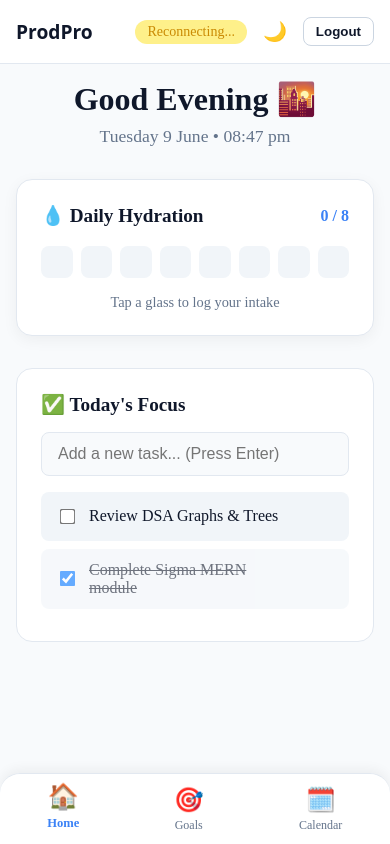
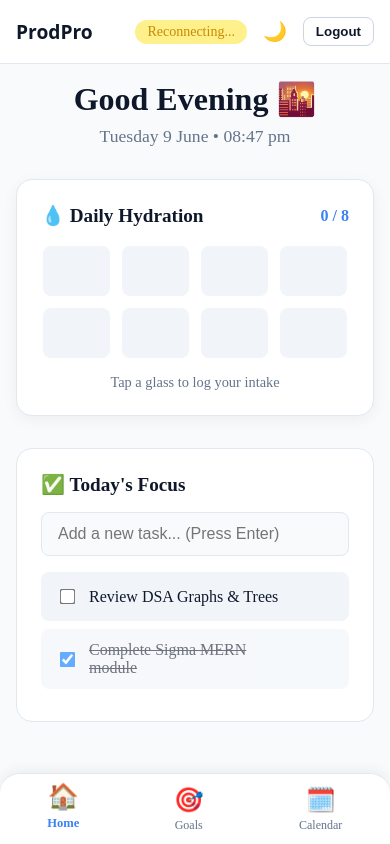
Before and after one commit to chiranjeev2/productivity-pwa, a React (Vite) app in the folder frontend/: page / in a window 390 px wide. Built offline with nearby package versions, Linux system fonts and the light colour scheme; no server answers; sample sign-in values are in the browser's storage.

Commit message:
Fix mobile responsive water tracker styling

```diff
--- a/frontend/src/pages/Home.css
+++ b/frontend/src/pages/Home.css
@@ -22,7 +22,7 @@
   cursor: pointer;
 }
 
-/* The subtle hover lift effect */
+/* Subtle hover lift effect */
 .task-item:hover {
   transform: translateY(-2px);
   box-shadow: 0 4px 12px rgba(0, 0, 0, 0.1);
@@ -46,3 +46,18 @@
 .delete-btn:hover {
   transform: scale(1.2);
 }
+
+/* 📱 MOBILE SQUISH FIX FOR WATER CUBS */
+@media (max-width: 480px) {
+  .water-grid {
+    flex-wrap: wrap; /* Allows icons to drop to a second line */
+    justify-content: center !important;
+    gap: 12px !important; /* Spreading them out cleanly */
+  }
+
+  .water-cube-btn {
+    flex: none !important;
+    width: calc(25% - 10px) !important; /* Perfect 4x2 layout on phones */
+    height: 50px !important;
+  }
+}
--- a/frontend/src/pages/Home.jsx
+++ b/frontend/src/pages/Home.jsx
@@ -1,36 +1,31 @@
 import React, { useState, useEffect } from 'react';
 import { useTheme } from '../context/ThemeContext';
-import './Home.css'; // Connects the new hover effects!
+import './Home.css';
 
 const Home = () => {
   const { isDarkMode } = useTheme();
 
-  // State for the Clock and Water Tracker
   const [time, setTime] = useState(new Date());
   const [waterGlasses, setWaterGlasses] = useState(0);
   const DAILY_GOAL = 8;
 
-  // State for Tasks (Temporary UI state)
   const [tasks, setTasks] = useState([
     { id: 1, text: 'Review DSA Graphs & Trees', completed: false },
     { id: 2, text: 'Complete Sigma MERN module', completed: true }
   ]);
   const [newTaskText, setNewTaskText] = useState('');
 
-  // 1. Live Clock Effect
   useEffect(() => {
     const timer = setInterval(() => setTime(new Date()), 1000);
     return () => clearInterval(timer);
   }, []);
 
-  // 2. Dynamic Greeting Logic
   const hour = time.getHours();
   let greeting = 'Good Night 🌙';
   if (hour >= 5 && hour < 12) greeting = 'Good Morning ☀️';
   else if (hour >= 12 && hour < 17) greeting = 'Good Afternoon 🌤️';
   else if (hour >= 17 && hour < 21) greeting = 'Good Evening 🌇';
 
-  // 3. Theme Colors
   const textColor = isDarkMode ? '#f8fafc' : '#0f172a';
   const cardBg = isDarkMode ? '#1e293b' : '#ffffff';
   const borderColor = isDarkMode ? '#334155' : '#e2e8f0';
@@ -38,7 +33,7 @@ const Home = () => {
   return (
     <div style={{ color: textColor, maxWidth: '600px', margin: '0 auto' }}>
 
-      {/* 🔴 DYNAMIC HEADER */}
+      {/* DYNAMIC HEADER */}
       <div style={{ marginBottom: '2rem', textAlign: 'center' }}>
         <h1 style={{ fontSize: '2rem', margin: '0 0 0.5rem 0', fontWeight: '800' }}>
           {greeting}
@@ -48,7 +43,7 @@ const Home = () => {
         </p>
       </div>
 
-      {/* 🔴 HYDRATION WIDGET */}
+      {/* HYDRATION WIDGET */}
       <div style={{
         background: cardBg,
         padding: '1.5rem',
@@ -64,11 +59,13 @@ const Home = () => {
           </span>
         </h3>
 
-        <div style={{ display: 'flex', justifyContent: 'space-between', gap: '8px' }}>
+        {/* Added className="water-grid" here */}
+        <div className="water-grid" style={{ display: 'flex', justifyContent: 'space-between', gap: '8px' }}>
           {[...Array(DAILY_GOAL)].map((_, index) => (
             <button
               key={index}
               onClick={() => setWaterGlasses(index + 1)}
+              className="water-cube-btn" // Added class here
               style={{
                 flex: 1,
                 aspectRatio: '1',
@@ -93,7 +90,7 @@ const Home = () => {
         </p>
       </div>
 
-      {/* 🔴 TODAY'S TASKS UI */}
+      {/* TODAY'S TASKS UI */}
       <div style={{
         background: cardBg,
         padding: '1.5rem',
@@ -102,7 +99,6 @@ const Home = () => {
       }}>
         <h3 style={{ margin: '0 0 1rem 0', fontSize: '1.2rem' }}>✅ Today's Focus</h3>
 
-        {/* Input Field */}
         <input
           type="text"
           className="task-input"
@@ -116,7 +112,6 @@ const Home = () => {
           }}
         />
 
-        {/* Task List */}
         <div style={{ display: 'flex', flexDirection: 'column' }}>
           {tasks.map(task => (
             <div
@@ -145,9 +140,7 @@ const Home = () => {
             </div>
           ))}
         </div>
-
       </div>
-
     </div>
   );
 };
```
